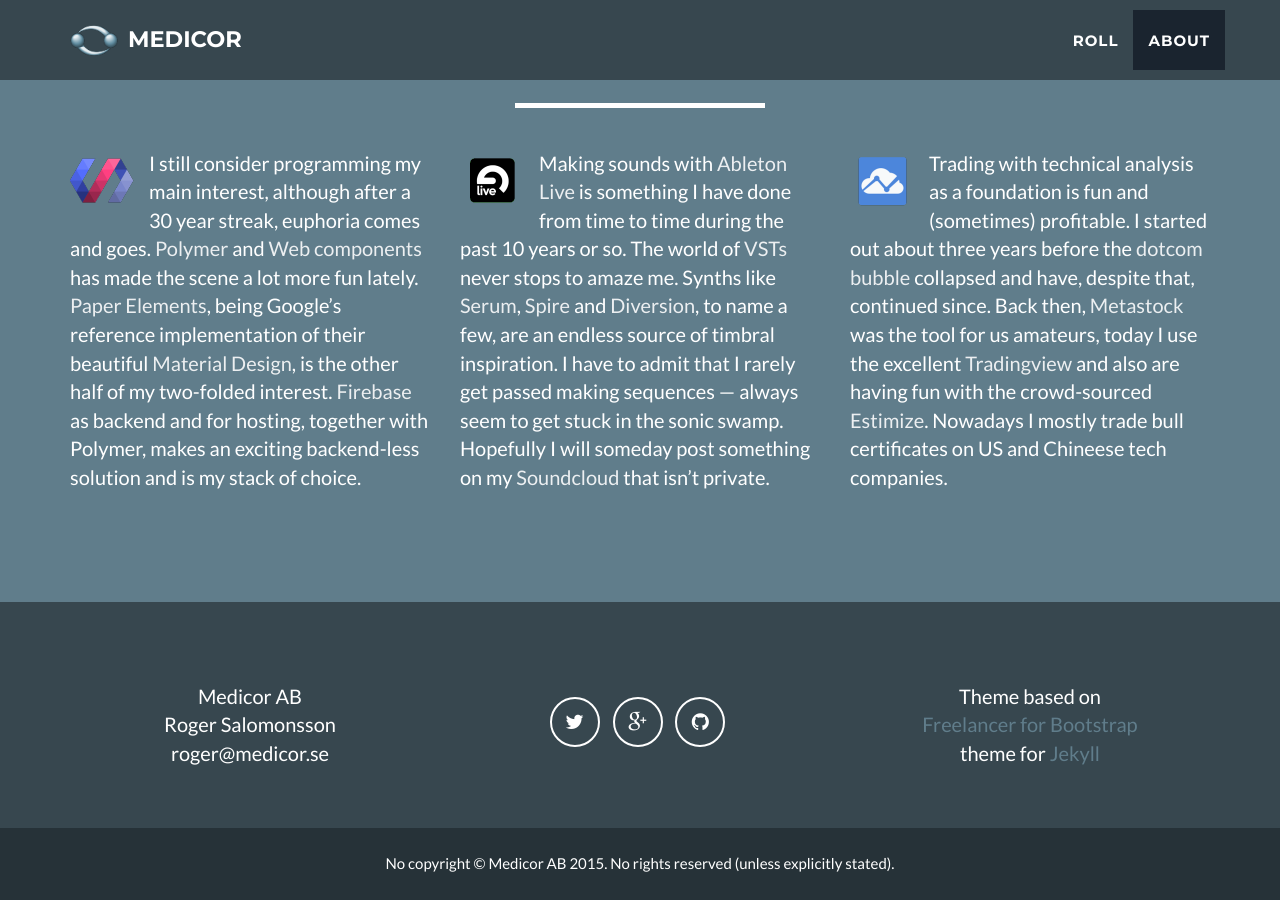
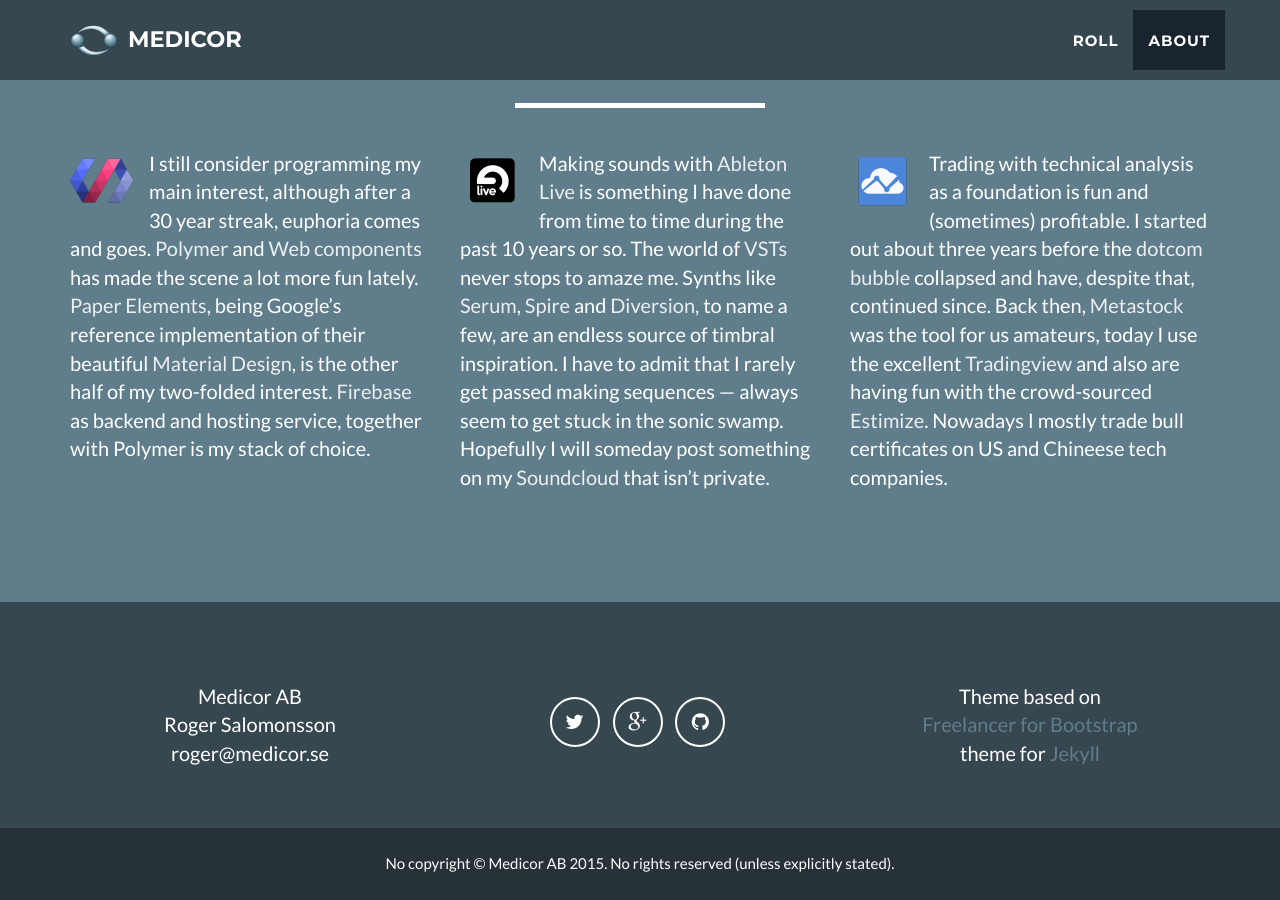
Before and after one commit to medicor/medicor.github.io, a Jekyll site: the page built from index.html, in a window 1280 px wide and 900 px high, scrolled down 1659 px. Built offline with Jekyll 4.4.1, drawn with Linux system fonts in a browser that asks for light colours; Markdown is read by kramdown in place of the engine named in the settings.

Commit message:
Published with https://stackedit.io/

```diff
--- a/_includes/about1.md
+++ b/_includes/about1.md
@@ -1,2 +1,2 @@
 <a href="https://www.polymer-project.org/"><img src="/img/logo-polymer.png" style="float: left; margin: 0px 15px 15px 0px"></a>
-I still consider programming my main interest, although after a 30 year streak, euphoria comes and goes. [Polymer](https://www.polymer-project.org) and [Web components](http://webcomponents.org/) has made the scene a lot more fun lately. [Paper Elements](https://elements.polymer-project.org/browse?package=paper-elements), being Google's reference implementation of their beautiful [Material Design](http://www.google.com/design/spec/material-design/introduction.html), is the other half of my two-folded interest. [Firebase](https://www.firebase.com/) as backend and for hosting, together with Polymer, makes an exciting backend-less solution and is my stack of choice.
+I still consider programming my main interest, although after a 30 year streak, euphoria comes and goes. [Polymer](https://www.polymer-project.org) and [Web components](http://webcomponents.org/) has made the scene a lot more fun lately. [Paper Elements](https://elements.polymer-project.org/browse?package=paper-elements), being Google's reference implementation of their beautiful [Material Design](http://www.google.com/design/spec/material-design/introduction.html), is the other half of my two-folded interest. [Firebase](https://www.firebase.com/) as backend and hosting service, together with Polymer is my stack of choice.
```
